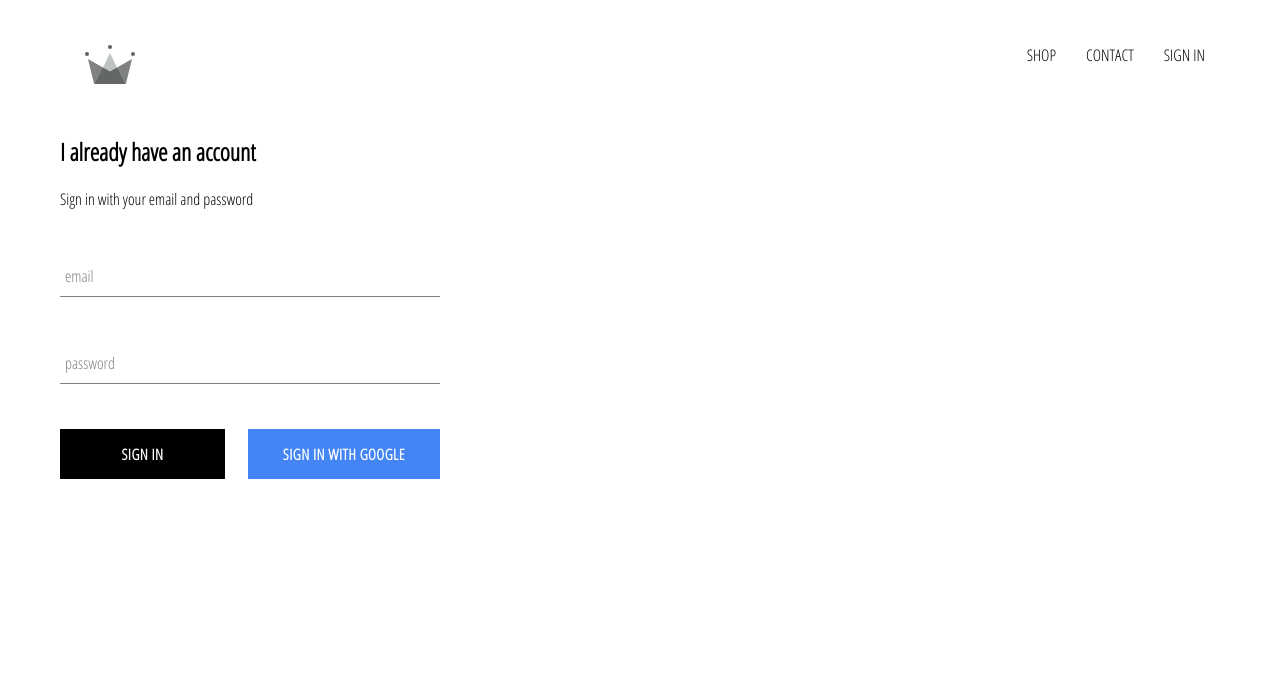
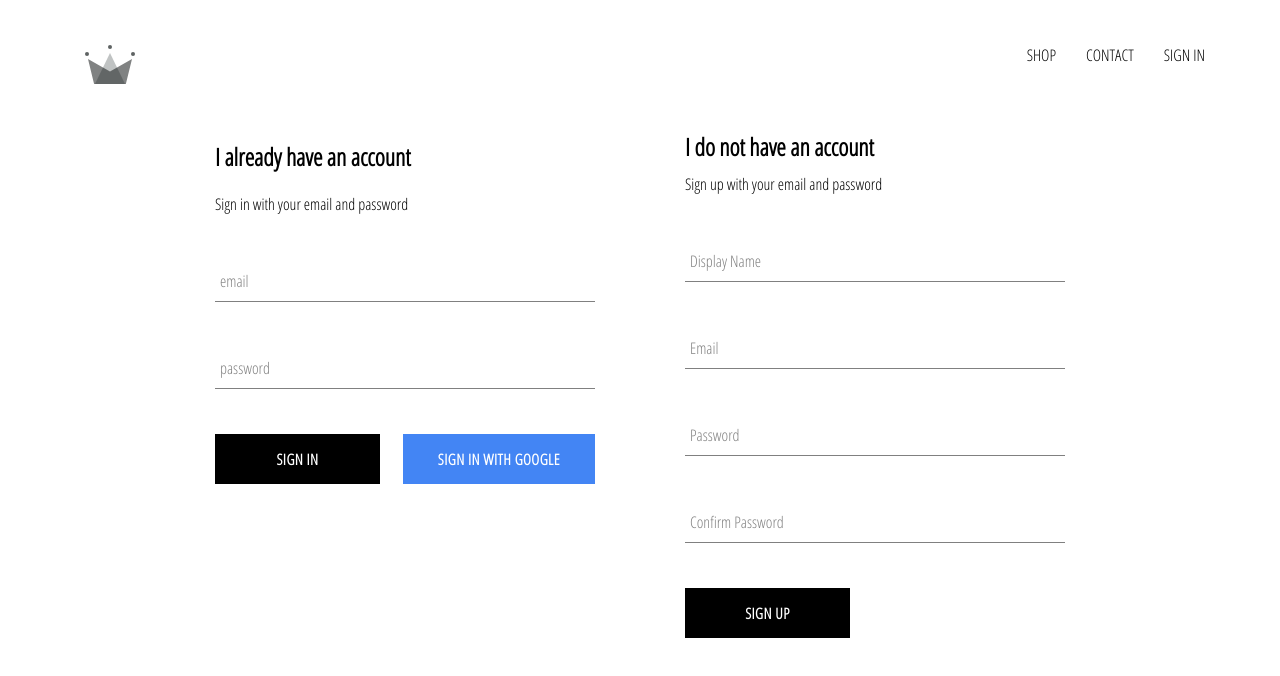
Before and after one commit to mirunabetianu/crwn-clothing, a React (Create React App) app: page /signin in a window 1280 px wide. Shown: the top 676 px of the page. Built offline with nearby package versions, Linux system fonts and the light colour scheme; no server answers.

Commit message:
null display name

```diff
--- a/src/App.js
+++ b/src/App.js
@@ -6,7 +6,7 @@
 import ShopPage from './pages/shop/shop.component';
 import Header from './components/header/header.component';
 import SignInAndSignOutPage from './pages/sign-in-and-up/sign-in-and-up.component'
-import {auth} from './firebase/firebase.utils';
+import {auth, createUserProfileDocument} from './firebase/firebase.utils';
 
 class App extends React.Component {
     constructor()
@@ -21,9 +21,22 @@
     unsubscribeFromAuth = null;
 
     componentDidMount(){
-      this.unsubscribeFromAuth = auth.onAuthStateChanged(user => {
-        this.setState({currentUser: user});
-        console.log(user);
+      this.unsubscribeFromAuth = auth.onAuthStateChanged(async userAuth => {
+            if(userAuth){
+              const userRef = await createUserProfileDocument(userAuth);
+
+              userRef.onSnapshot(snapshot => {
+                  this.setState({
+                    currentUser:{
+                      id: snapshot.id,
+                      ...snapshot.data()
+                    }
+                  })
+                  console.log(this.state);
+              });
+            }else
+              this.setState({currentUser: userAuth});
+
       });
     }
 
@@ -36,7 +49,7 @@
     {
       return (
         <div>
-            <Header></Header>
+            <Header currentUser = {this.state.currentUser}></Header>
             <Switch>
               <Route exact path='/' component={HomePage}></Route>
               <Route exact path='/shop' component={ShopPage}></Route>
--- /dev/null
+++ b/src/components/sign-up/sign-up.component.jsx
@@ -0,0 +1,110 @@
+import React from 'react';
+
+import './sign-up.styles.scss';
+
+import FormInput from '../form-input/form-input.component';
+import CustomButton from '../custom-button/custom-button.component';
+
+import {  auth,  createUserProfileDocument} from '../../firebase/firebase.utils';
+
+class SignUp extends React.Component{
+    constructor(){
+        super();
+
+        this.state = {
+            displayName: '',
+            email: '',
+            password: '',
+            confirmPassword: ''
+        }
+    }
+
+    handleSubmit = async event => {
+        event.preventDefault();
+
+        const {displayName,email,password,confirmPassword} = this.state;
+
+        if(password !== confirmPassword){
+            alert("passwords don't match");
+            return;
+        }
+
+        try{
+            const {user} = auth.createUserWithEmailAndPassword(email,password);
+            console.log({displayName});
+            createUserProfileDocument(user,{displayName});
+            console.log({displayName});
+
+            this.setState({
+                displayName: '',
+                email: '',
+                password: '',
+                confirmPassword: ''
+            });
+        }catch(error){
+            console.error(error);
+        }
+    }
+
+    handleChange = event =>{
+       const {name,value} = event.target;
+
+       this.setState({[name]: value});
+    }
+
+    render()
+    {
+        const {displayName,email,password,confirmPassword} = this.state;
+        return(
+            <div className='sign-up'>
+                <h2 className='title'>I do not have an account</h2>
+                <span>Sign up with your email and password</span>
+
+                <form className='sign-up-form' onSubmit={this.handleSubmit}>
+                    <FormInput
+                        type='text'
+                        name='displayName'
+                        value = {displayName}
+                        onChange = {this.handleChange}
+                        label =  'Display Name'
+                        required
+                        >
+                    </FormInput>
+
+                    <FormInput
+                        type='text'
+                        name='email'
+                        value = {email}
+                        onChange = {this.handleChange}
+                        label =  'Email'
+                        required
+                        >
+                    </FormInput>
+
+                    <FormInput
+                        type='password'
+                        name='password'
+                        value = {password}
+                        onChange = {this.handleChange}
+                        label =  'Password'
+                        required
+                        >
+                    </FormInput>
+
+                    <FormInput
+                        type='password'
+                        name='confirmPassword'
+                        value = {confirmPassword}
+                        onChange = {this.handleChange}
+                        label =  'Confirm Password'
+                        required
+                        >
+                    </FormInput>
+                    <CustomButton type='submit'>SIGN UP</CustomButton>
+                </form>
+            </div>
+        )
+    }
+}
+
+export default SignUp;
--- /dev/null
+++ b/src/components/sign-up/sign-up.styles.scss
@@ -0,0 +1,9 @@
+.sign-up{
+    display: flex;
+    flex-direction: column;
+    width: 380px;
+
+    .title{
+        margin: 10px 0;
+    }
+}
--- a/src/firebase/firebase.utils.js
+++ b/src/firebase/firebase.utils.js
@@ -13,6 +13,33 @@
     measurementId: "G-MPLE1ZJKQS"
   };
 
+  export const createUserProfileDocument = async (userAuth, additionalData) => {
+      if(!userAuth) return;
+
+      const userRef = firestore.doc(`users/${userAuth.uid}`);
+
+      const snapShot = await userRef.get();
+
+      if(!snapShot.exists){
+          const {displayName, email} = userAuth;
+          const createdAt = new Date();
+
+          try{
+            await userRef.set({
+                displayName,
+                email,
+                createdAt,
+                ...additionalData
+            })
+          }catch(error)
+          {
+            console.log('error creating user', error.message);
+          }
+      }
+
+      return userRef;
+  }
+
   firebase.initializeApp(config);
 
 
--- a/src/pages/sign-in-and-up/sign-in-and-up.component.jsx
+++ b/src/pages/sign-in-and-up/sign-in-and-up.component.jsx
@@ -2,11 +2,13 @@
 
 import './sign-in-and-up.styles.scss';
 
-import SignIn from '../../components/sign-in/sign-in.component'
+import SignIn from '../../components/sign-in/sign-in.component';
+import SignUp from '../../components/sign-up/sign-up.component';
 
 const SignInAndOut = () => (
     <div className='sign-in-and-up'>
        <SignIn></SignIn>
+       <SignUp></SignUp>
     </div>
 )
 
--- a/src/pages/sign-in-and-up/sign-in-and-up.styles.scss
+++ b/src/pages/sign-in-and-up/sign-in-and-up.styles.scss
@@ -0,0 +1,6 @@
+.sign-in-and-up{
+    width: 850px;
+    display: flex;
+    justify-content: space-between;
+    margin: 30px auto;
+}
```
